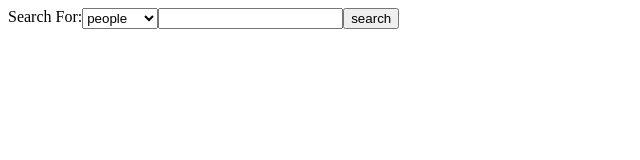
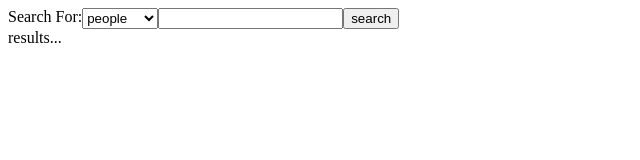
Before and after one commit to heathgr/imdb-search, a React app: page / in a window 1280 px wide. Shown: the top 160 px of the page, without its empty margins (0-640 px from the left). Built offline with nearby package versions, Linux system fonts and the light colour scheme; the HTML template or start-up script is replaced by a standard one.

Commit message:
Started work on results table.

```diff
--- /dev/null
+++ b/src/components/ResultsTable.jsx
@@ -0,0 +1,7 @@
+import React from 'react';
+
+const ResultsTable = props => (
+  <div>results...</div>
+);
+
+export default ResultsTable;
--- a/src/containers/App.jsx
+++ b/src/containers/App.jsx
@@ -2,20 +2,19 @@ import React from 'react';
 import PropTypes from 'prop-types';
 import { connect } from 'react-redux';
 import SearchBox from '../components/SearchBox';
-import {
-  submitSearch,
-} from '../actions/searchActions';
+import ResultsTable from '../components/ResultsTable';
+import { getResults } from '../reducers/root';
+import { submitSearch } from '../actions/searchActions';
 
 const App = props => (
   <div>
-    <SearchBox
-      onSubmitSearch={props.onSubmitSearch}
-    />
+    <SearchBox onSubmitSearch={props.onSubmitSearch} />
+    <ResultsTable results={props.results} />
   </div>
 );
 
-const stateToProps = () => ({
-
+const stateToProps = state => ({
+  results: getResults(state),
 });
 
 const dispatchToProps = dispatch => ({
--- a/src/reducers/root.js
+++ b/src/reducers/root.js
@@ -31,4 +31,6 @@ const root = (state = initialState, action) => {
   }
 };
 
+export const getResults = state => state.results;
+
 export default root;
```
Also changed, not shown: 2 other files (tests, documents, lock files or other folders).
